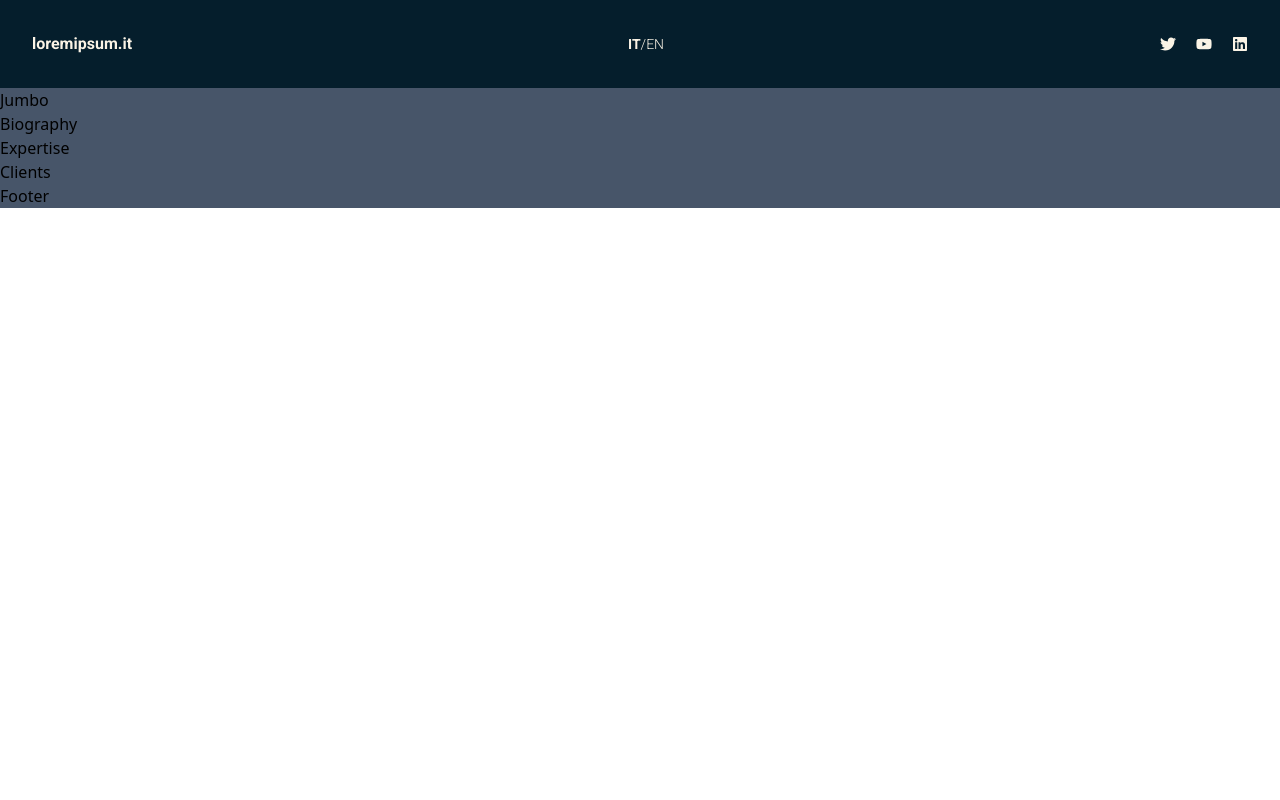
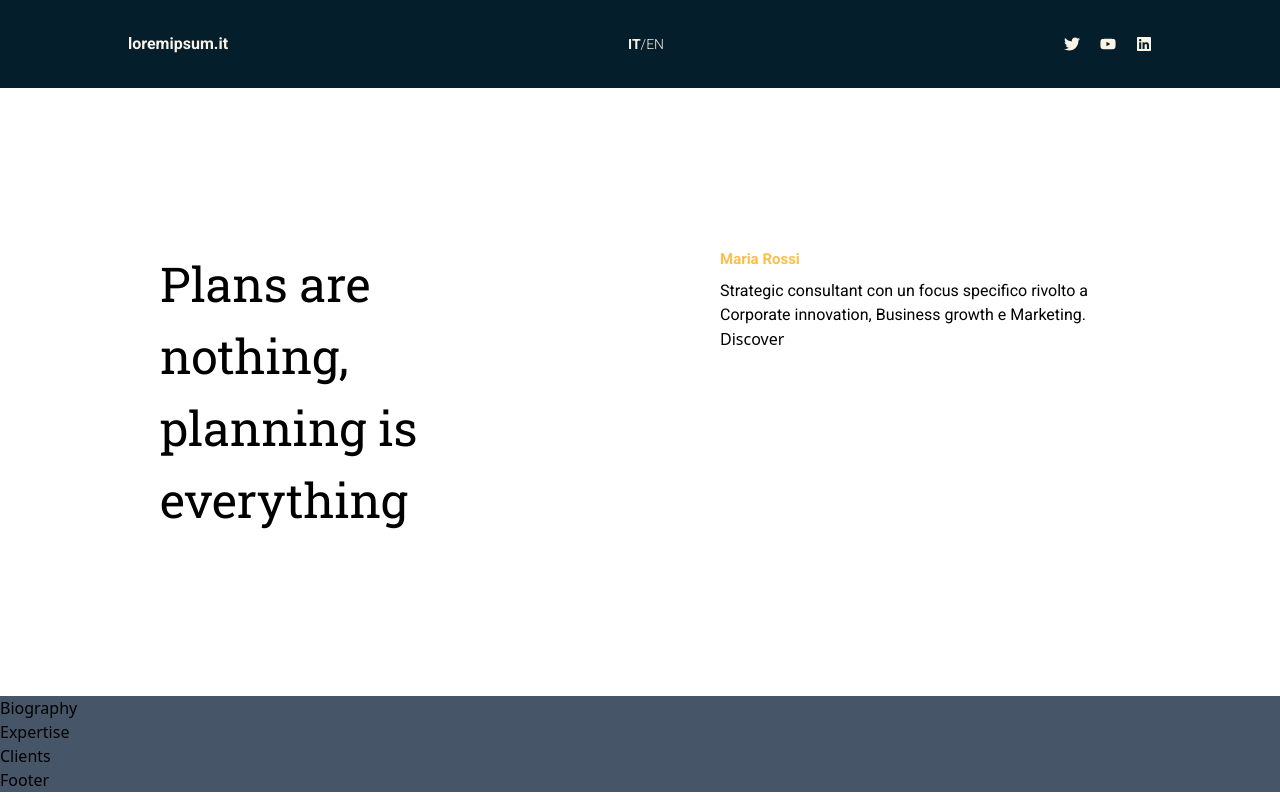
Before and after one commit to EmilioGall/e-190225, a React (Vite) app: page / in a window 1280 px wide. Built offline with nearby package versions, Linux system fonts and the light colour scheme.

Commit message:
feat: added raw structure of Jumbo component - src/components/Jumbo.jsx

```diff
--- a/src/components/Header.jsx
+++ b/src/components/Header.jsx
@@ -5,17 +5,21 @@ export default function Header() {
 
    return (
 
-      <header className='flex justify-between bg-customDarkBlue text-customLight  p-8 '>
+      <header className="flex justify-between bg-customDarkBlue text-customLight p-8 xs:px-32">
 
          <h2 className="font-customRoboto font-customBold text-sm xs:text-base cursor-default">loremipsum.it</h2>
 
-         <p className='flex items-center font-customRoboto text-3xs xs:text-xs cursor-default'>
-            <span className='font-customBold'>IT</span>
-            <span className='font-customLight'>/</span>
-            <span className='font-customLight'>EN</span>
+         <p className="flex items-center font-customRoboto text-3xs xs:text-xs cursor-default">
+            <span className="font-customBold">IT</span>
+            <span className="font-customLight">/</span>
+            <span className="font-customLight">EN</span>
          </p>
 
-         <Socials twitter={'/'} youtube={'/'} linkedin={'/'} />
+         <div className="hidden xs:flex">
+
+            <Socials twitter={'/'} youtube={'/'} linkedin={'/'} />
+
+         </div>
 
       </header>
 
--- a/src/components/Jumbo.jsx
+++ b/src/components/Jumbo.jsx
@@ -1,12 +1,35 @@
 import React from 'react';
+import Socials from './Socials';
 
 export default function Jumbo() {
 
    return (
 
-      <section>
+      <section className="flex flex-col xs:flex-row justify-between gap-10 p-8 xs:p-40">
 
-         <h2 className='bg-slate-600'>Jumbo</h2>
+         <h1 className="font-customRobotoSlab font-customNormal text-2xl cursor-default w-full xs:w-5/12">
+            Plans are nothing, planning is everything
+         </h1>
+
+         <div className="w-full xs:w-5/12 pb-5">
+
+            <h3 className="font-customRoboto font-customBold text-sm text-customYellow cursor-default pb-2">
+               Maria Rossi
+            </h3>
+
+            <p className="font-customRoboto font-customNormal text-base cursor-default">
+               Strategic consultant con un focus specifico rivolto a Corporate innovation, Business growth e Marketing.
+            </p>
+
+            <a href="/">Discover</a>
+
+         </div>
+
+         <div className="flex xs:hidden">
+
+            <Socials facebook={'/'} twitter={'/'} youtube={'/'} linkedin={'/'} />
+
+         </div>
 
       </section>
 
--- a/src/components/Socials.jsx
+++ b/src/components/Socials.jsx
@@ -10,7 +10,7 @@ export default function Header({ type, facebook, twitter, youtube, linkedin }) {
 
       return (
 
-         <ul className='hidden xs:flex items-center space-x-5'>
+         <ul className="flex items-center space-x-5">
 
             {
                facebook ?
@@ -68,7 +68,7 @@ export default function Header({ type, facebook, twitter, youtube, linkedin }) {
 
       return (
 
-         <ul className='hidden xs:flex items-center space-x-5'>
+         <ul className="flex items-center space-x-5">
 
             {
                facebook ?
```
